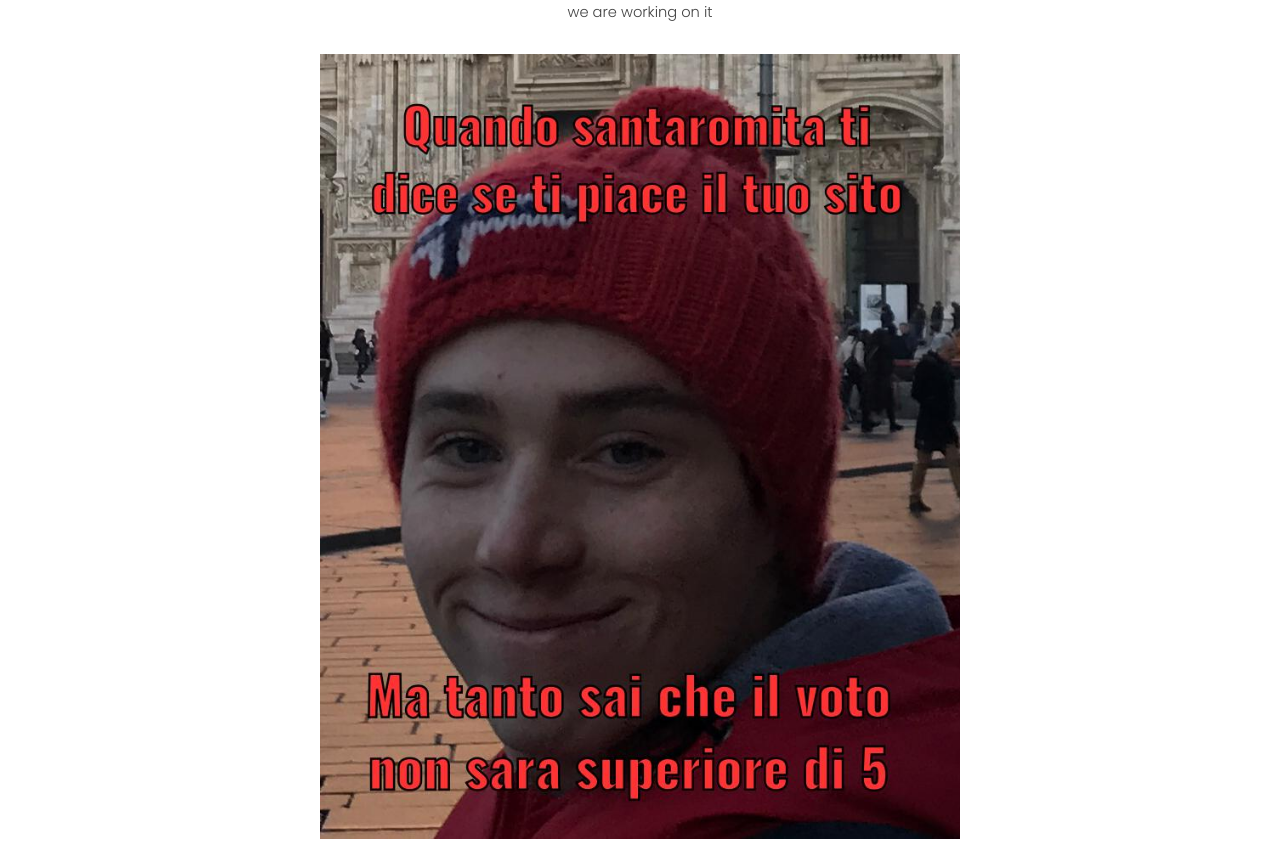
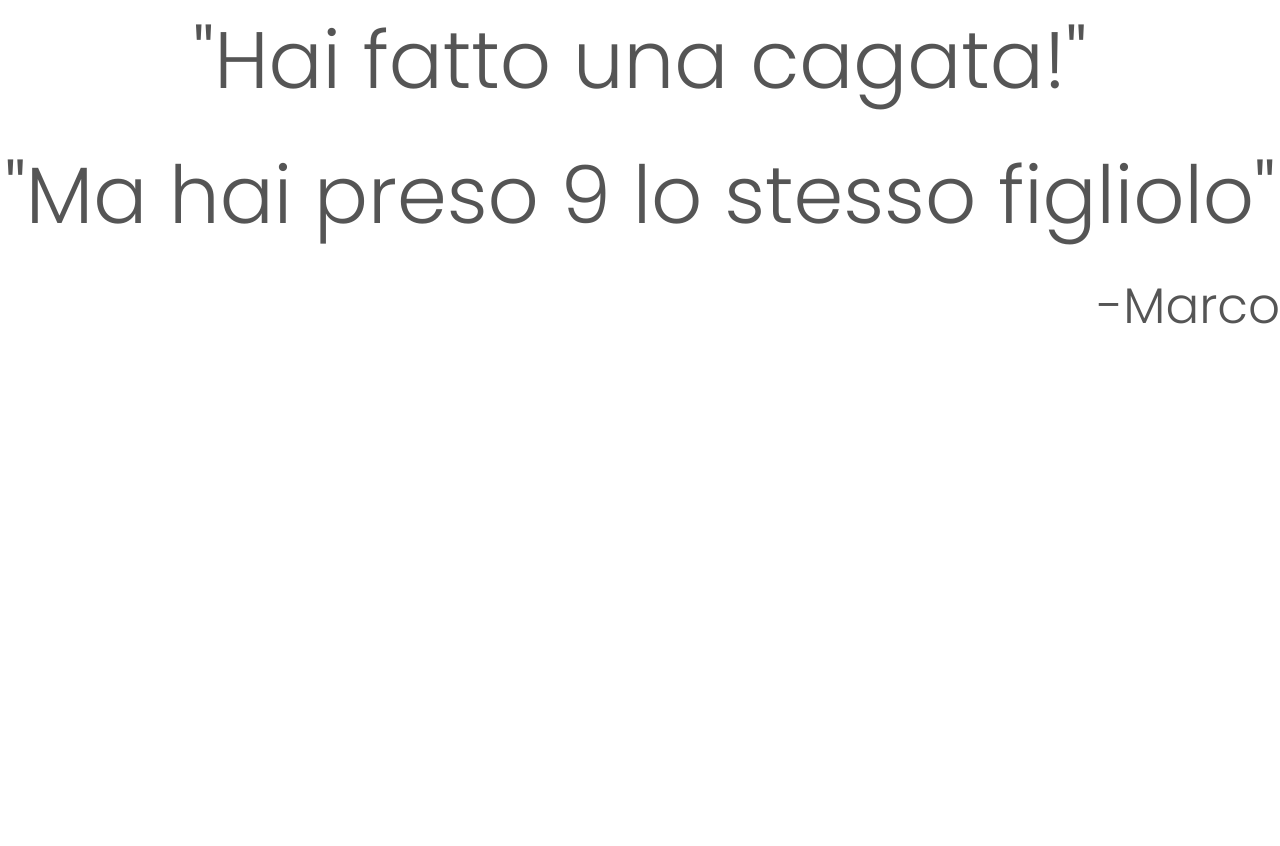
Before and after one commit to Nastypedia/Nastypedia.github.io, a plain HTML site: page index.html in a window 1280 px wide. After the commit the page ends 800 px from the top, so only its background shows below. Drawn offline with Linux system fonts and the light colour scheme.

Commit message:
ho preso4

```diff
--- a/index.html
+++ b/index.html
@@ -10,11 +10,27 @@
 		<meta charset="utf-8" />
 		<meta name="viewport" content="width=device-width, initial-scale=1" />
 		<link rel="stylesheet" href="assets/css/main.css" />
+		<style>
+h1 {
+  font-size: 80px;
+}
+
+h2 {
+  font-size: 50px;
+  text-align: right;
+}
+
+p {
+  font-size: 14px;
+
+}
+</style>
 	</head>
 	<body>
 	<center>
-	<p>we are working on it</p>
-	<img width="50%"height="50%"src="gigi.jpg""/>
+	<h1>"Hai fatto una cagata!"</h1>
+	<h1>"Ma hai preso 9 lo stesso figliolo"</h1>
 	</center>
+	<h2>-Marco      </h2>
 	</body>
 </html>
```
